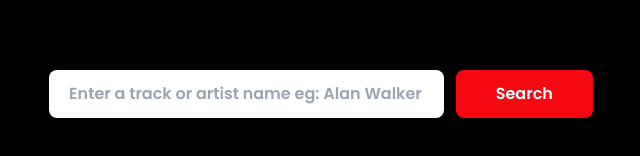
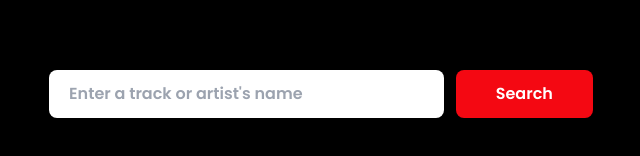
Before and after one commit to ElhamNawabi/lyrics-searcher, a Next.js app: page / in a window 1280 px wide. Shown: the part 166-322 px from the top of the page, without its empty margins (319-959 px from the left). Built offline with nearby package versions, Linux system fonts and the light colour scheme.

Commit message:
added instructions to run proxy server first

```diff
--- a/pages/api/hello.js
+++ /dev/null
@@ -1,5 +0,0 @@
-// Next.js API route support: https://nextjs.org/docs/api-routes/introduction
-
-export default function handler(req, res) {
-  res.status(200).json({ name: 'John Doe' })
-}
--- a/pages/api/search.js
+++ b/pages/api/search.js
@@ -8,7 +8,7 @@ export default async function handler(req, res) {
         url: 'https://api.genius.com/search',
         params: {
             q: req.query.title,
-            per_page: '10',
+            per_page: '12',
             page: '1'
         },
         headers: {
--- a/pages/index.js
+++ b/pages/index.js
@@ -4,7 +4,7 @@ import cheerio from "cheerio";
 
 export default function Home() {
 
-  const [title, setTitle] = useState('Alan Walker');
+  const [title, setTitle] = useState(null);
   const [searchResults, setSearchResults] = useState(null);
   const [lyrics, setLyrics] = useState(null);
   const [songTitle, setSongTitle] = useState(null);
@@ -54,7 +54,6 @@ export default function Home() {
       }
     }
     catch (error) {
-      console.log(`bruh we fucked up`)
       console.error('Error:', error);
     }
   }
@@ -77,7 +76,7 @@ export default function Home() {
       >
         <input type="text"
           className="flex w-full sm:w-1/3 rounded-lg px-5 py-3 text-base text-background font-semibold focus:outline-none focus:ring-2 focus:ring-active"
-          placeholder="Enter a track or artist name eg: Alan Walker"
+          placeholder="Enter a track or artist's name"
           onChange={e => {
             setTitle(e.target.value);
             setSearchResults(null);
```
Also changed, not shown: 1 other file (tests, documents, lock files or other folders).
